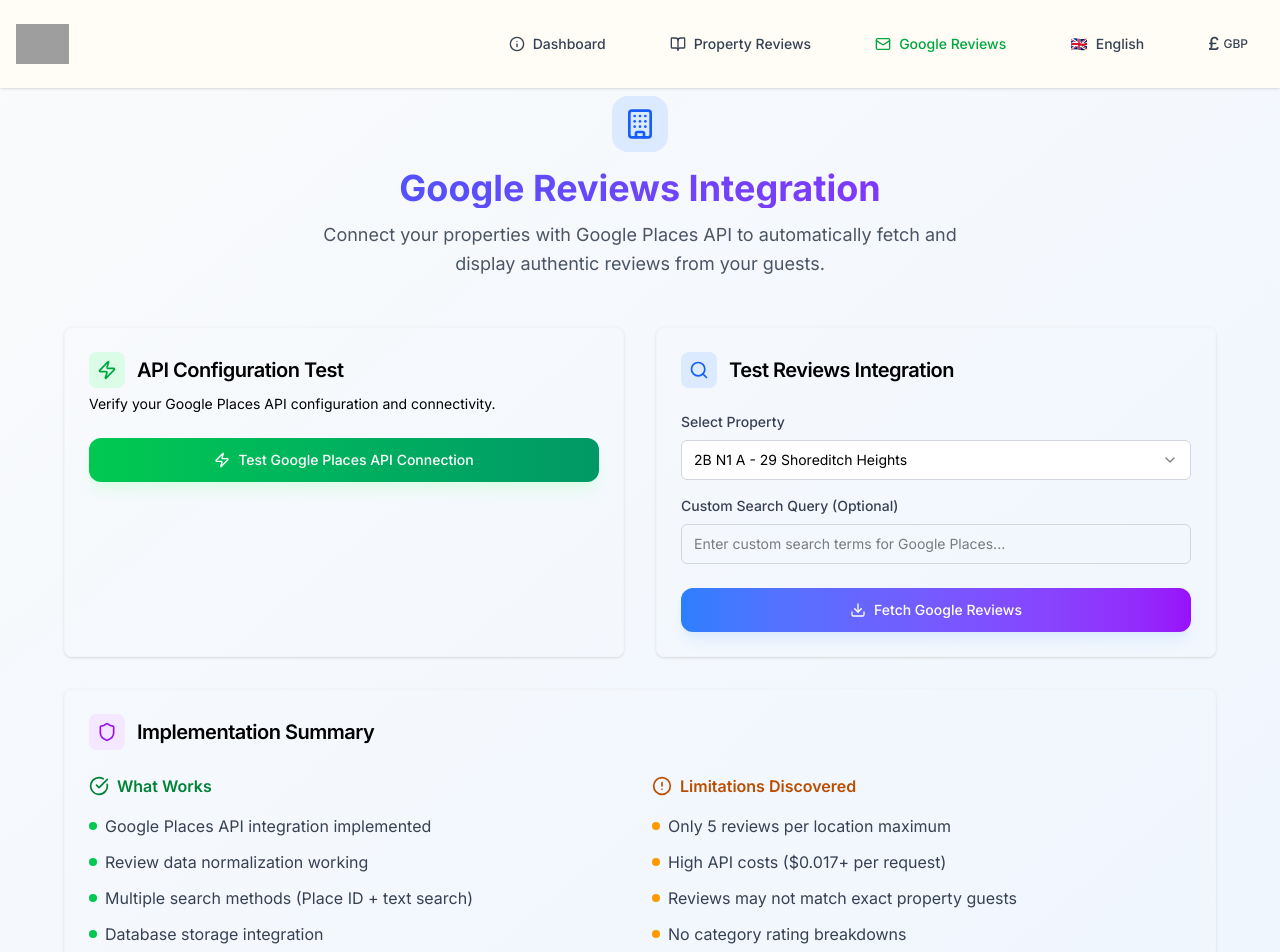
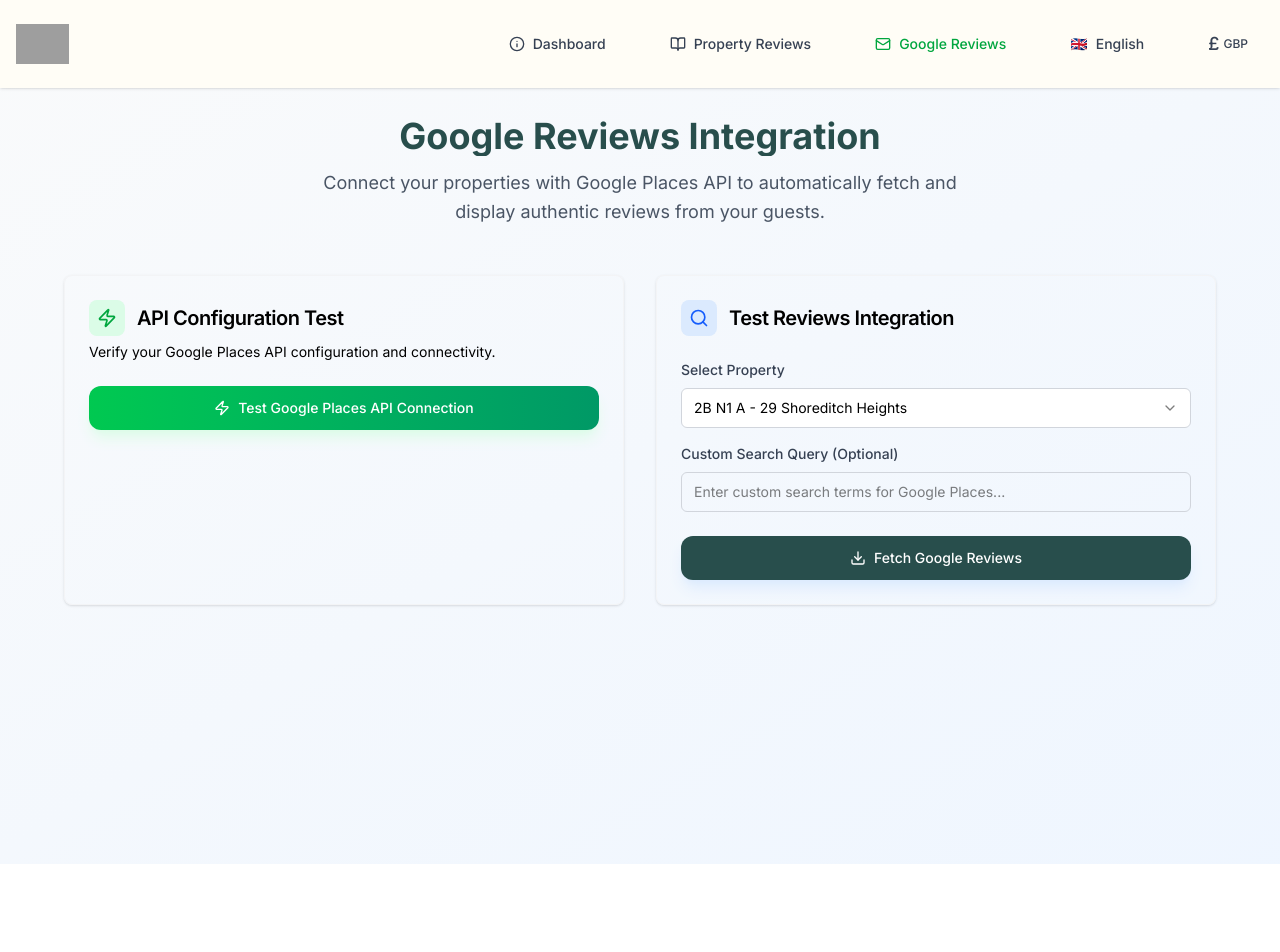
Before and after one commit to omair1996/reviews_dashboard, a Next.js app: page /google in a window 1280 px wide. Shown: the top 952 px of the page. After the commit the page ends 864 px from the top, so only its background shows below. Built offline with nearby package versions, Linux system fonts and the light colour scheme; grey boxes are pictures that could not be loaded.

Commit message:
refactor(Header, IntegrationTestSection, page): update styles and remove Summary

```diff
--- a/app/components/google/Header.tsx
+++ b/app/components/google/Header.tsx
@@ -2,13 +2,8 @@
 
 export default function Header() {
   return (
-    <div className="text-center mb-12">
-      <div className="flex items-center justify-center mb-4">
-        <div className="bg-blue-100 p-3 rounded-2xl">
-          <Building className="h-8 w-8 text-blue-600" />
-        </div>
-      </div>
-      <h1 className="text-4xl font-bold text-gray-900 mb-3 bg-gradient-to-r from-blue-600 to-purple-600 bg-clip-text text-transparent">
+    <div className="text-center mb-12 mt-5">
+      <h1 className="text-4xl font-bold text-gray-900 mb-3 bg-[#284E4C] bg-clip-text text-transparent">
         Google Reviews Integration
       </h1>
       <p className="text-lg text-gray-600 max-w-2xl mx-auto leading-relaxed">
--- a/app/components/google/IntegrationTestSection.tsx
+++ b/app/components/google/IntegrationTestSection.tsx
@@ -77,7 +77,7 @@
         <Button
           onClick={onFetchReviews}
           disabled={loading}
-          className="w-full bg-gradient-to-r from-blue-500 to-purple-600 text-white py-3 px-4 rounded-xl font-medium hover:from-blue-600 hover:to-purple-700 transition-all duration-200 disabled:opacity-50 disabled:cursor-not-allowed flex items-center justify-center gap-2 shadow-lg shadow-blue-100 h-auto"
+          className="w-full bg-[#284E4C] text-white py-3 px-4 rounded-xl font-medium hover:from-blue-600 hover:to-purple-700 transition-all duration-200 disabled:opacity-50 disabled:cursor-not-allowed flex items-center justify-center gap-2 shadow-lg shadow-blue-100 h-auto"
         >
           {loading ? (
             <>
--- a/app/components/google/SummarySection.tsx
+++ /dev/null
@@ -1,93 +0,0 @@
-import { AlertCircle, CheckCircle, Shield } from "lucide-react";
-import { Card, CardContent, CardHeader, CardTitle } from "../ui/card";
-
-export default function SummarySection() {
-  return (
-    <Card className="border-gray-100">
-      <CardHeader>
-        <div className="flex items-center gap-3">
-          <div className="bg-purple-100 p-2 rounded-lg">
-            <Shield className="h-5 w-5 text-purple-600" />
-          </div>
-          <CardTitle className="text-xl">Implementation Summary</CardTitle>
-        </div>
-      </CardHeader>
-      <CardContent>
-        <div className="grid grid-cols-1 md:grid-cols-2 gap-6 mb-6">
-          <FeatureList
-            title="What Works"
-            icon={CheckCircle}
-            items={[
-              "Google Places API integration implemented",
-              "Review data normalization working",
-              "Multiple search methods (Place ID + text search)",
-              "Database storage integration",
-              "Error handling and fallbacks",
-            ]}
-            color="green"
-          />
-
-          <FeatureList
-            title="Limitations Discovered"
-            icon={AlertCircle}
-            items={[
-              "Only 5 reviews per location maximum",
-              "High API costs ($0.017+ per request)",
-              "Reviews may not match exact property guests",
-              "No category rating breakdowns",
-              "Requires Google Cloud billing setup",
-            ]}
-            color="amber"
-          />
-        </div>
-
-        <div className="bg-blue-50 border border-blue-200 rounded-xl p-4">
-          <p className="text-blue-800 font-medium">
-            💡 Recommendation: Google Reviews integration is technically
-            feasible but has limitations. Best used as supplementary data rather
-            than primary reviews. Consider cost-benefit for production.
-          </p>
-        </div>
-      </CardContent>
-    </Card>
-  );
-}
-
-function FeatureList({
-  title,
-  icon: Icon,
-  items,
-  color,
-}: {
-  title: string;
-  icon: any;
-  items: string[];
-  color: "green" | "amber";
-}) {
-  const colorClasses = {
-    green: "text-green-700",
-    amber: "text-amber-700",
-  };
-
-  const dotColors = {
-    green: "bg-green-500",
-    amber: "bg-amber-500",
-  };
-
-  return (
-    <div className="space-y-4">
-      <div className={`flex items-center gap-2 ${colorClasses[color]}`}>
-        <Icon className="h-5 w-5" />
-        <span className="font-semibold">{title}</span>
-      </div>
-      <ul className="space-y-3">
-        {items.map((item, index) => (
-          <li key={index} className="flex items-center gap-2 text-gray-700">
-            <div className={`w-2 h-2 ${dotColors[color]} rounded-full`}></div>
-            {item}
-          </li>
-        ))}
-      </ul>
-    </div>
-  );
-}
--- a/app/google/page.tsx
+++ b/app/google/page.tsx
@@ -6,7 +6,6 @@
 import ApiTestSection from "../components/google/ApiTestSection";
 import IntegrationTestSection from "../components/google/IntegrationTestSection";
 import IntegrationResults from "../components/google/IntegrationResults";
-import SummarySection from "../components/google/SummarySection";
 import {
   TestResults,
   IntegrationResults as IntegrationResultsType,
@@ -145,8 +144,6 @@
         {integrationResults && (
           <IntegrationResults integrationResults={integrationResults} />
         )}
-
-        <SummarySection />
       </div>
     </div>
   );
```
